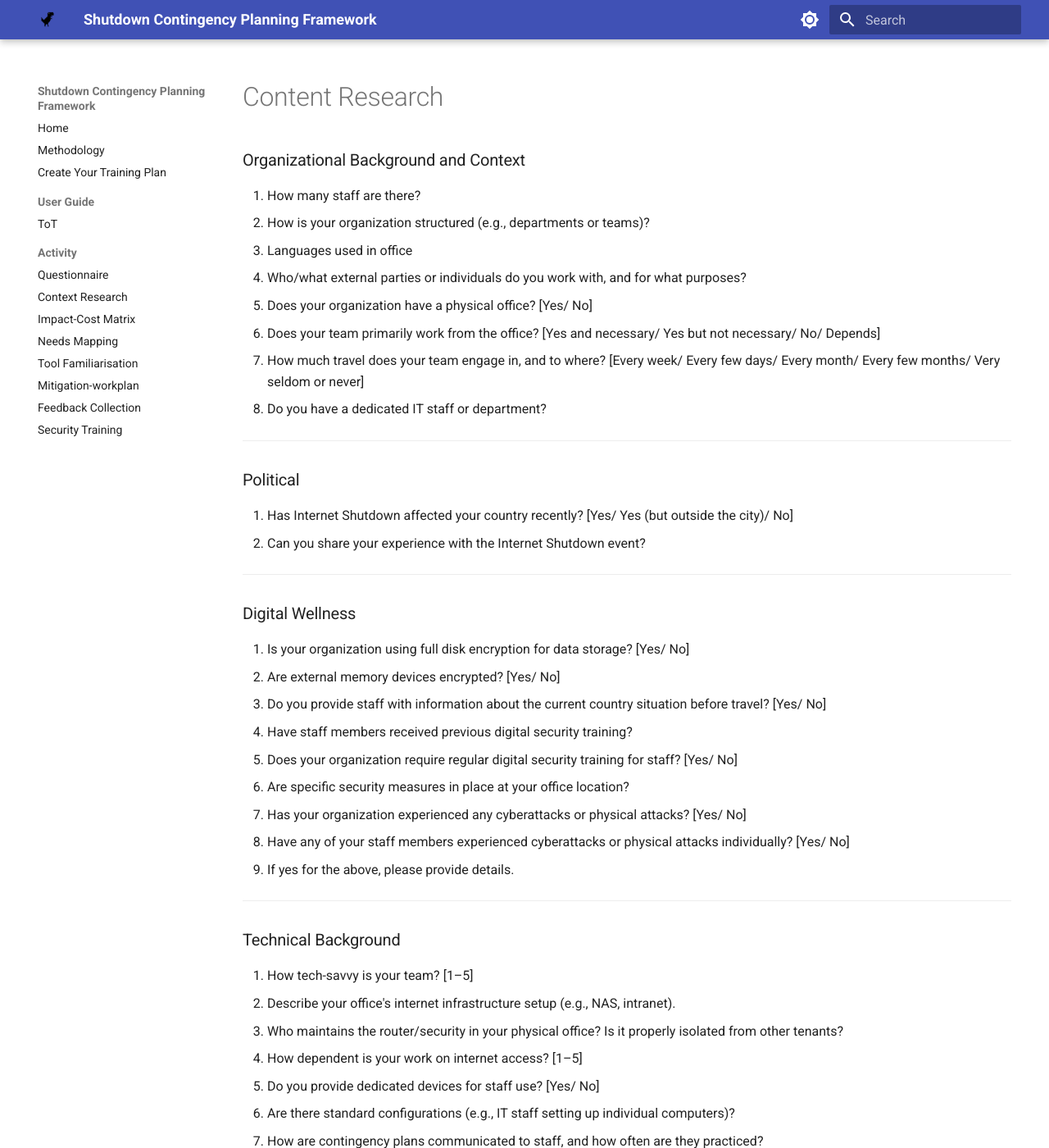
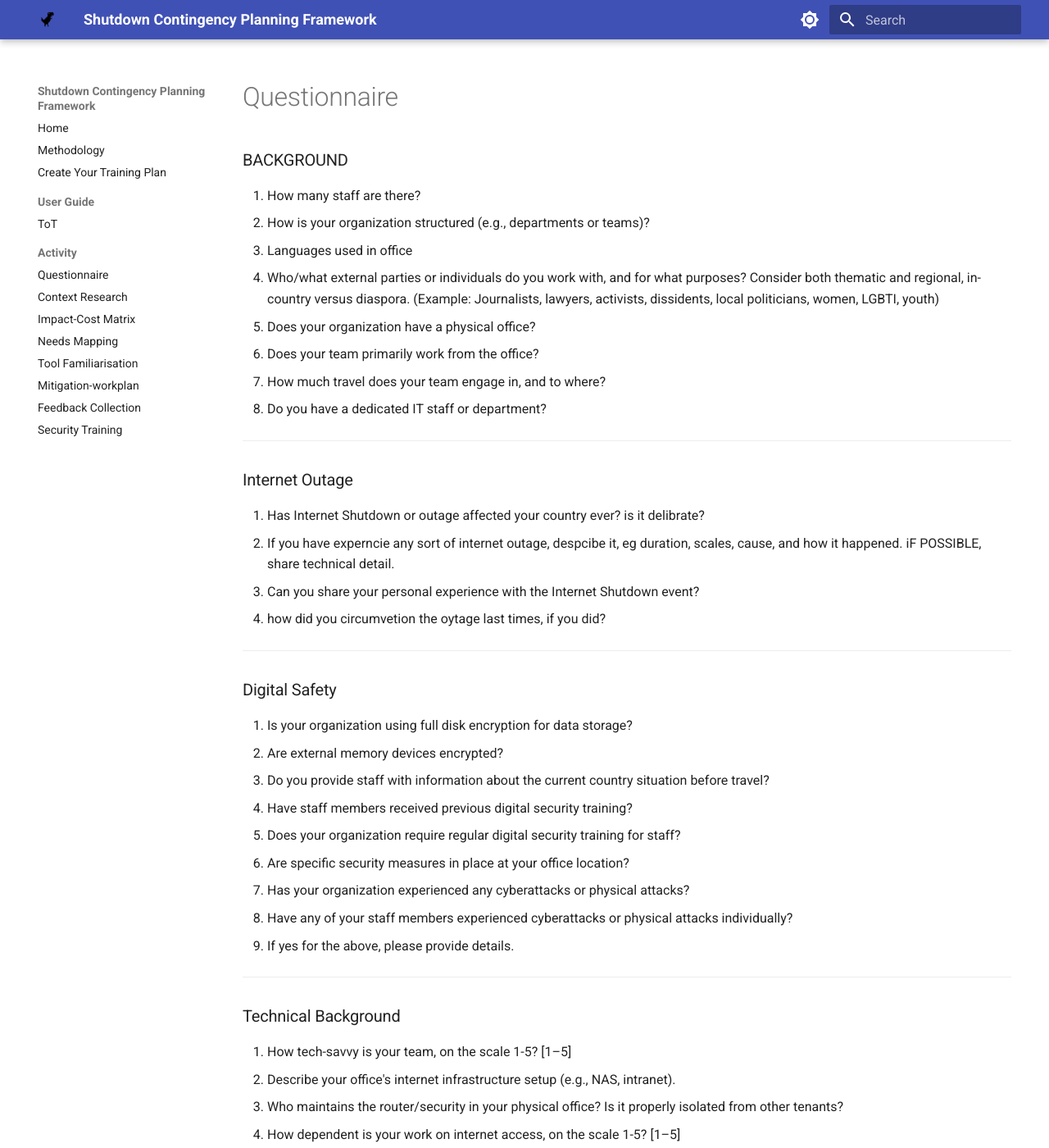
Before and after one commit to BRACE-Framework/BRACE-Framework.github.io, an MkDocs documentation site: the page built from docs/posts/questionnaire.md, in a window 1280 px wide and 1400 px high. Shown: the whole window at 82% size. Built offline with MkDocs 1.6.1 and Material for MkDocs 9.7.7, drawn with Linux system fonts in a browser that asks for light colours; plug-ins that fetch from the network failed and are left out; some of the changed text lies outside the part shown.

```diff
--- a/docs/posts/questionnaire.md
+++ b/docs/posts/questionnaire.md
@@ -1,49 +1,52 @@
 ---
-meta_title: "Content Research for Contingency Planning for Internet Shutdown - Shutdown Contingency Framework"
-title: "Content Research"
+meta_title: "Template: Questionnaire"
+title: "Questionnaire"
 description: TBC
 cover:
 schema:
   -
     "@context": http://schema.org
     "@type": WebPage
-    name: Needs Mapping for Contingency Planning for Internet Shutdown
+    name: Questionnaire
     url: "./"
 ---
-### Organizational Background and Context
+# Questionnaire
+### BACKGROUND
   1. How many staff are there?
   2. How is your organization structured (e.g., departments or teams)?
   2. Languages used in office
-  3. Who/what external parties or individuals do you work with, and for what purposes?
-  4. Does your organization have a physical office? [Yes/ No]
-  5. Does your team primarily work from the office? [Yes and necessary/ Yes but not necessary/ No/ Depends]
-  6. How much travel does your team engage in, and to where? [Every week/ Every few days/ Every month/ Every few months/ Very seldom or never]
+  3. Who/what external parties or individuals do you work with, and for what purposes? Consider both thematic and regional, in-country versus diaspora. (Example: Journalists, lawyers, activists, dissidents, local politicians, women, LGBTI, youth)
+  4. Does your organization have a physical office?
+  5. Does your team primarily work from the office?
+  6. How much travel does your team engage in, and to where?
   7. Do you have a dedicated IT staff or department?
 ---
-### Political
-  1. Has Internet Shutdown affected your country recently? [Yes/ Yes (but outside the city)/ No]
-  2. Can you share your experience with the Internet Shutdown event?
+### Internet Outage
+  1. Has Internet Shutdown or outage affected your country ever? is it delibrate?
+  2. If you have experncie any sort of internet outage, despcibe it, eg duration, scales, cause, and how it happened. iF POSSIBLE, share technical detail.
+  2. Can you share your personal experience with the Internet Shutdown event?
+  4. how did you circumvetion the oytage last times, if you did?
 ---
 
-### Digital Wellness
-  1. Is your organization using full disk encryption for data storage? [Yes/ No]
-  2. Are external memory devices encrypted? [Yes/ No]
-  3. Do you provide staff with information about the current country situation before travel? [Yes/ No]
+### Digital Safety
+  1. Is your organization using full disk encryption for data storage?
+  2. Are external memory devices encrypted?
+  3. Do you provide staff with information about the current country situation before travel?
   4. Have staff members received previous digital security training?
-  5. Does your organization require regular digital security training for staff? [Yes/ No]
+  5. Does your organization require regular digital security training for staff?
   6. Are specific security measures in place at your office location?
-  7. Has your organization experienced any cyberattacks or physical attacks? [Yes/ No]
-  8. Have any of your staff members experienced cyberattacks or physical attacks individually? [Yes/ No]
+  7. Has your organization experienced any cyberattacks or physical attacks?
+  8. Have any of your staff members experienced cyberattacks or physical attacks individually?
   9. If yes for the above, please provide details.
 
 ---
 
 ### Technical Background
-  1. How tech-savvy is your team? [1–5]
+  1. How tech-savvy is your team, on the scale 1-5? [1–5]
   2. Describe your office's internet infrastructure setup (e.g., NAS, intranet).
   3. Who maintains the router/security in your physical office? Is it properly isolated from other tenants?
-  4. How dependent is your work on internet access? [1–5]
-  5. Do you provide dedicated devices for staff use? [Yes/ No]
+  4. How dependent is your work on internet access, on the scale 1-5? [1–5]
+  5. Do you provide dedicated devices for staff use?
   6. Are there standard configurations (e.g., IT staff setting up individual computers)?
   7. How are contingency plans communicated to staff, and how often are they practiced?
   8. Can emergency contacts assist in reaching you or your team?
```
Also changed, not shown: docs/posts/regional-context-research.md (+6 -0 lines).
